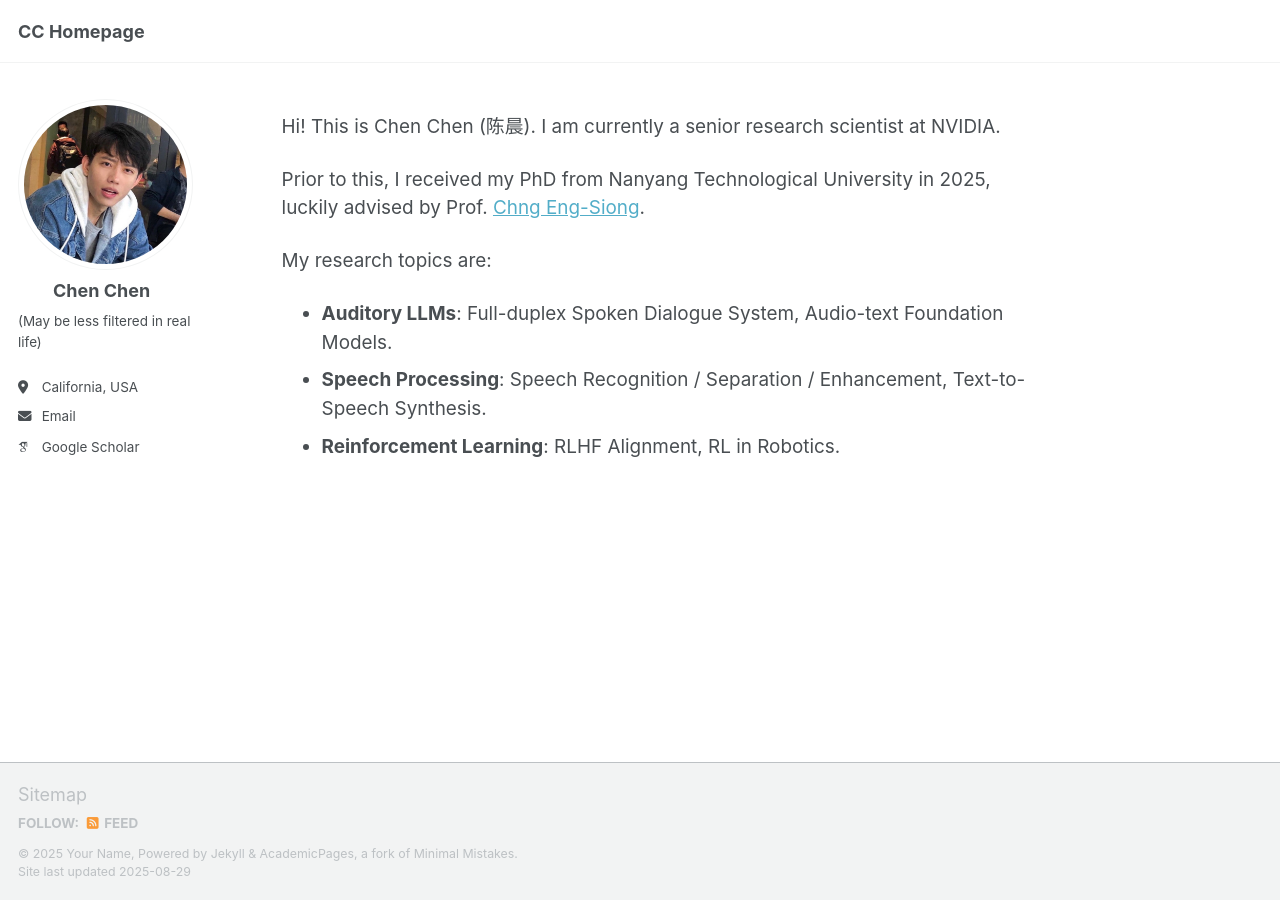
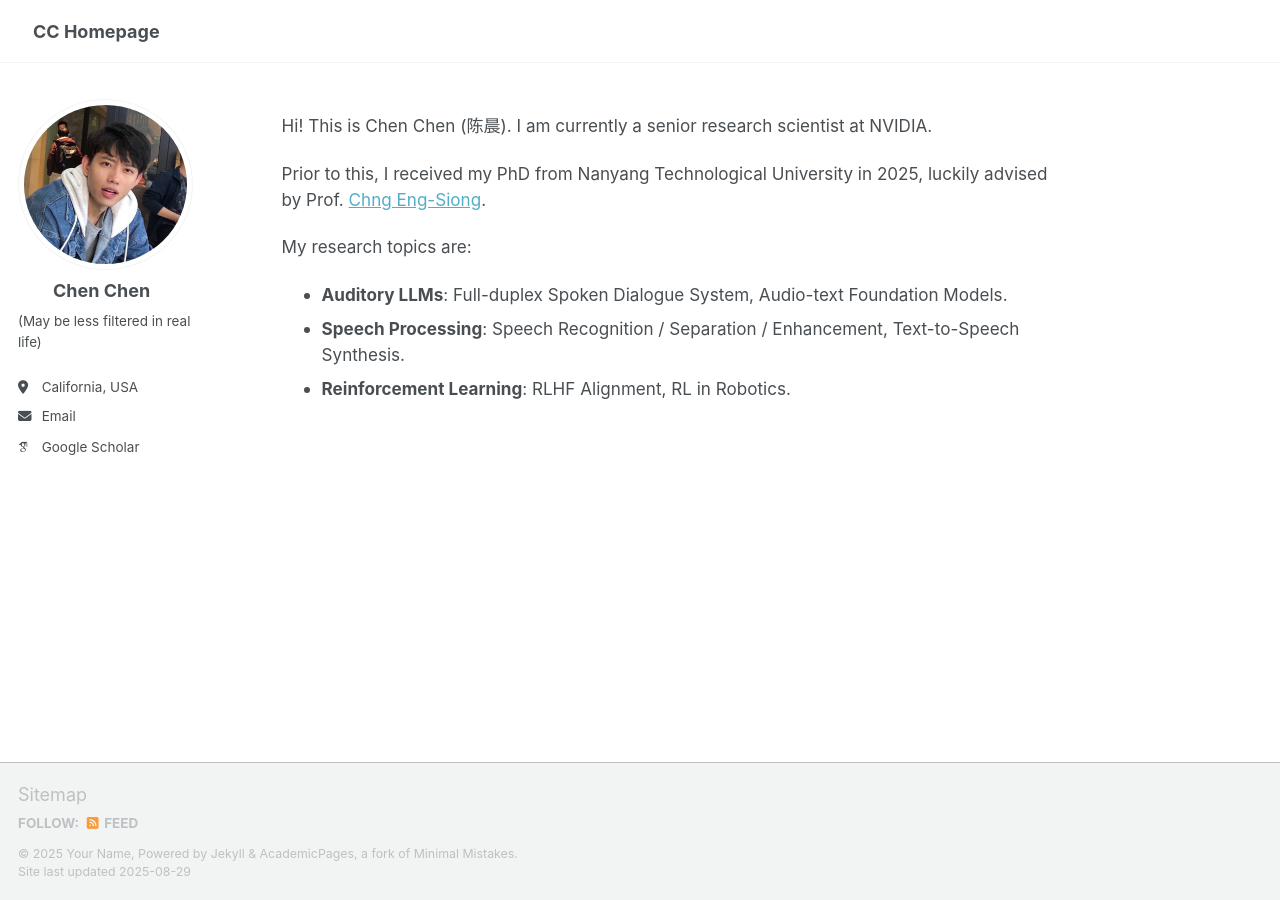
Before and after one commit to cchen1436/cchen1436.github.io, a Jekyll site: the page built from _pages/about.md, in a window 1280 px wide. Built offline with Jekyll 4.4.1, drawn with Linux system fonts in a browser that asks for light colours; some web fonts are replaced; a script that is not in the unit is left out.

Commit message:
Update custom.html

```diff
--- a/_includes/head/custom.html
+++ b/_includes/head/custom.html
@@ -39,14 +39,16 @@
       max-width: 1400px !important;  /* 适度增加最大宽度 */
     }
   }
-
+  .masthead__menu-item--lg a {
+  padding-left: 15px !important;  /* 让CC Homepage向左偏移15px */
+  }
   /* 4. 字号调整 */
   .page__content p {
-    font-size: 1.05em !important;  /* 稍微增大正文 */
+    font-size: 0.95em !important;  /* 稍微增大正文 */
   }
 
   .page__content li {
-    font-size: 1.05em !important;  /* 稍微增大列表 */
+    font-size: 0.95em !important;  /* 稍微增大列表 */
   }
 </style>
 
```
